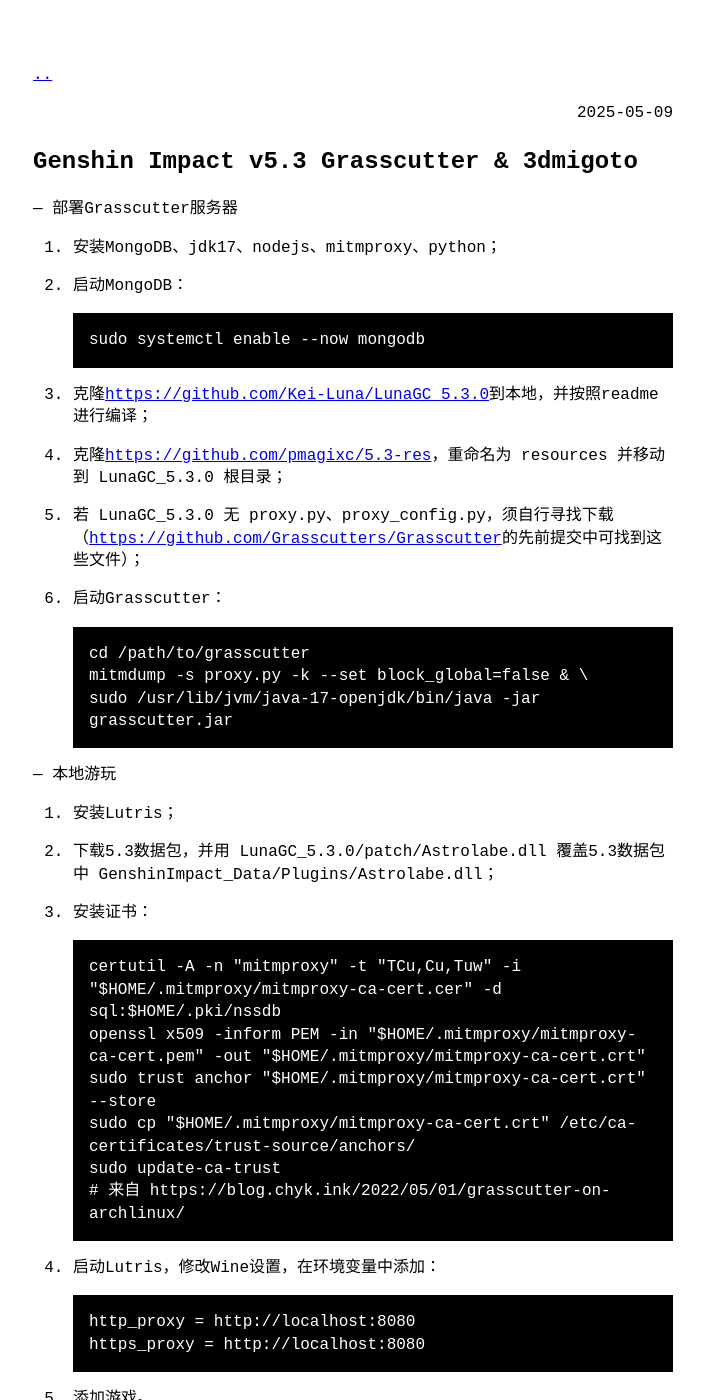
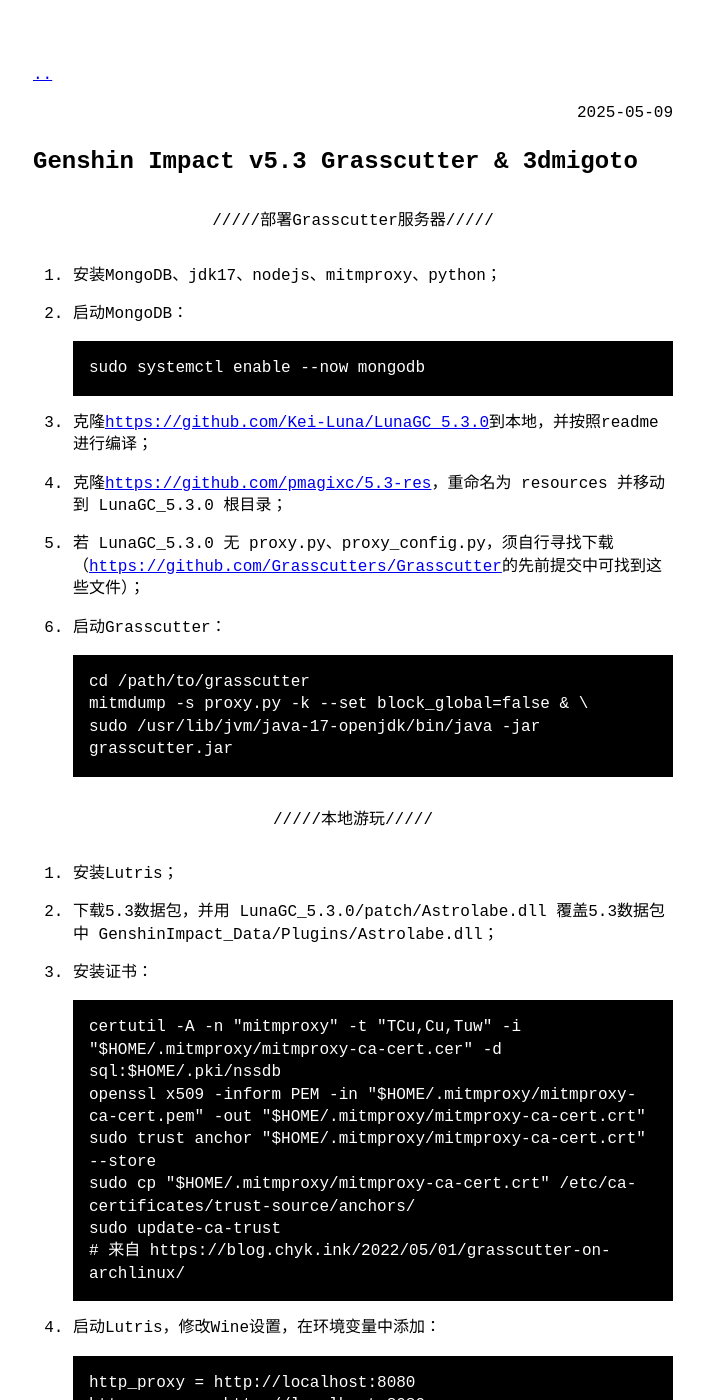
Before and after one commit to szxzip/szxzip.org, a Jekyll site: the page built from _posts/2025-05-09-grasscutter.md, in a window 1280 px wide and 1400 px high. Shown: the whole window, without its empty margins (287-991 px from the left). Built offline with Jekyll 4.4.1, drawn with Linux system fonts in a browser that asks for light colours.

Commit message:
Initial commit

````diff
--- a/_posts/2025-05-09-grasscutter.md
+++ b/_posts/2025-05-09-grasscutter.md
@@ -4,7 +4,8 @@ category: twaddle_tales
 title: Genshin Impact v5.3 Grasscutter & 3dmigoto
 ---
 
---- 部署Grasscutter服务器
+---
+{: data-content="部署Grasscutter服务器"}
 
 1. 安装MongoDB、jdk17、nodejs、mitmproxy、python；
 
@@ -26,7 +27,8 @@ title: Genshin Impact v5.3 Grasscutter & 3dmigoto
    sudo /usr/lib/jvm/java-17-openjdk/bin/java -jar grasscutter.jar
    ```
 
---- 本地游玩
+---
+{: data-content="本地游玩"}
 
 1. 安装Lutris；
 
@@ -50,7 +52,8 @@ title: Genshin Impact v5.3 Grasscutter & 3dmigoto
 
 5. 添加游戏。
 
---- 自定义Mod
+---
+{: data-content="自定义Mod"}
 
 1. 安装ProtonPlus；
 
````
